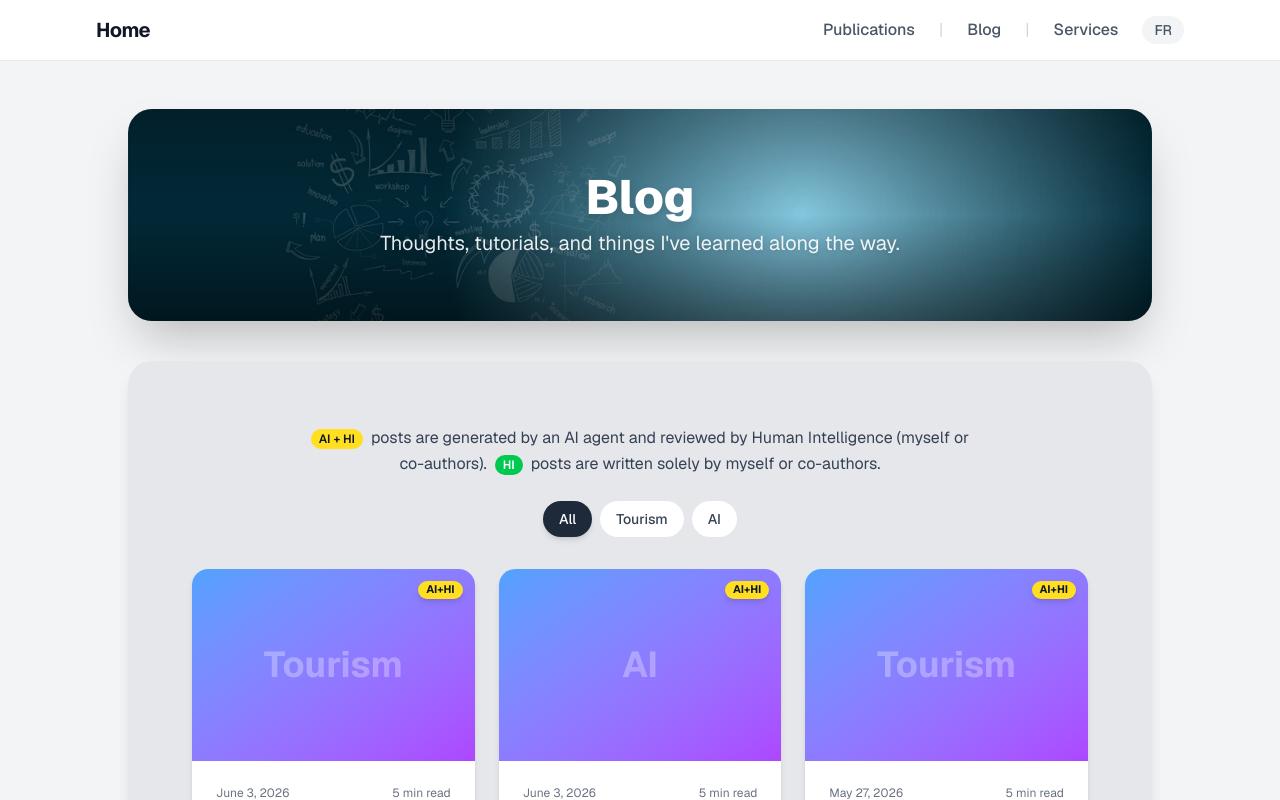
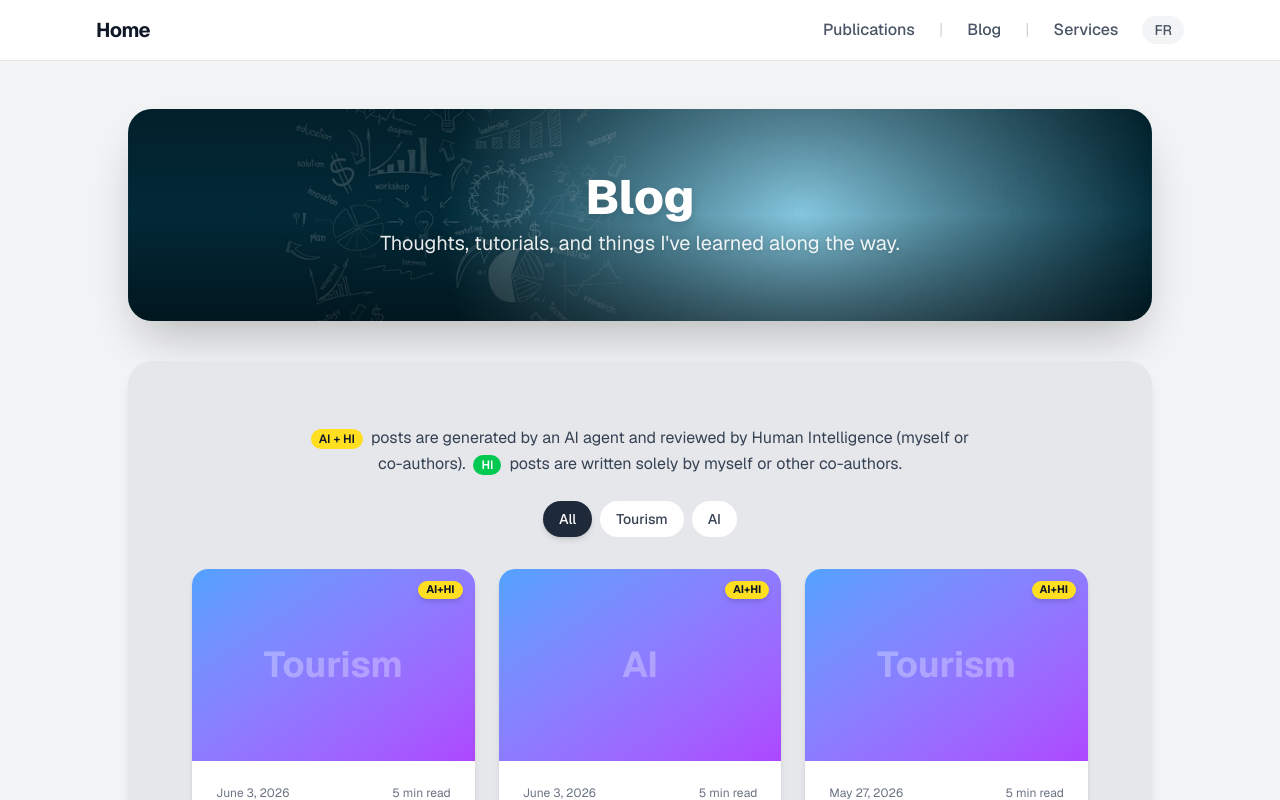
Before and after one commit to rodricfanou/rodricfanou.github.io, a Next.js app: page /blog in a window 1280 px wide. Shown: the top 800 px of the page. Built offline with nearby package versions, Linux system fonts and the light colour scheme.

Commit message:
Fix HI description wording

```diff
--- a/src/app/blog/page.tsx
+++ b/src/app/blog/page.tsx
@@ -139,7 +139,7 @@ export default function Blog() {
               <span className="inline-flex items-center gap-1 px-2 py-0.5 rounded-full text-xs font-semibold bg-yellow-300 text-gray-900 mr-1">AI + HI</span>
               &nbsp;posts are generated by an AI agent and reviewed by Human Intelligence (myself or co-authors).
               <span className="inline-flex items-center gap-1 px-2 py-0.5 rounded-full text-xs font-semibold bg-green-500 text-white ml-2 mr-1">HI</span>
-              &nbsp;posts are written solely by myself or co-authors.
+              &nbsp;posts are written solely by myself or other co-authors.
             </p>
           </div>
         </FadeIn>
```
